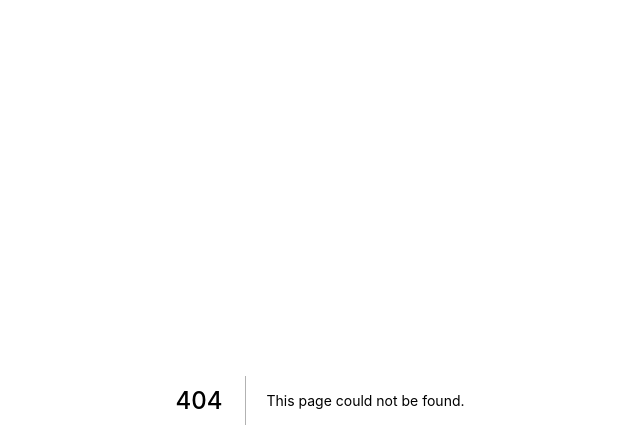
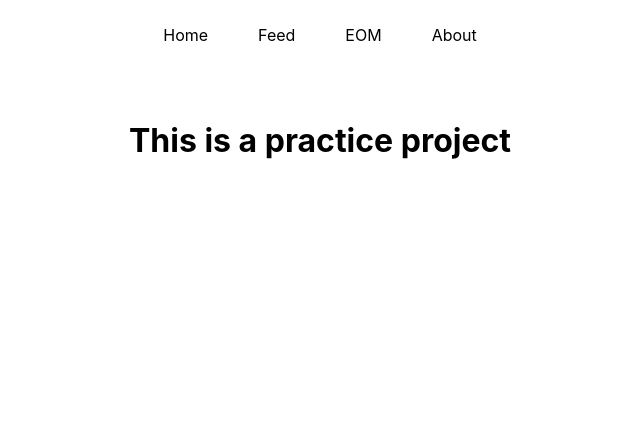
Before and after one commit to reccashi28/news-page, a Next.js app: page /about in a window 1280 px wide. Before the commit this address had no page. Shown: the top 448 px of the page, without its empty margins (320-960 px from the left). Built offline with nearby package versions, Linux system fonts and the light colour scheme.

Commit message:
add about page

```diff
--- /dev/null
+++ b/pages/about.js
@@ -0,0 +1,16 @@
+import React from 'react'
+import Toolbar from '../components/toolbar'
+import styles from '../styles/About.module.css'
+
+function About() {
+    return (
+        <div className='page-container'>
+            <Toolbar />
+            <div className={styles.main}>
+                <h1>This is a practice project</h1>
+            </div>
+        </div>
+    )
+}
+
+export default About;
--- /dev/null
+++ b/styles/About.module.css
@@ -0,0 +1,7 @@
+.main {
+    flex: 1;
+    display: flex;
+    align-items: center;
+    flex-direction: column;
+    margin-top: 50px;
+}
```
Also changed, not shown: pages/home.js (deleted).
